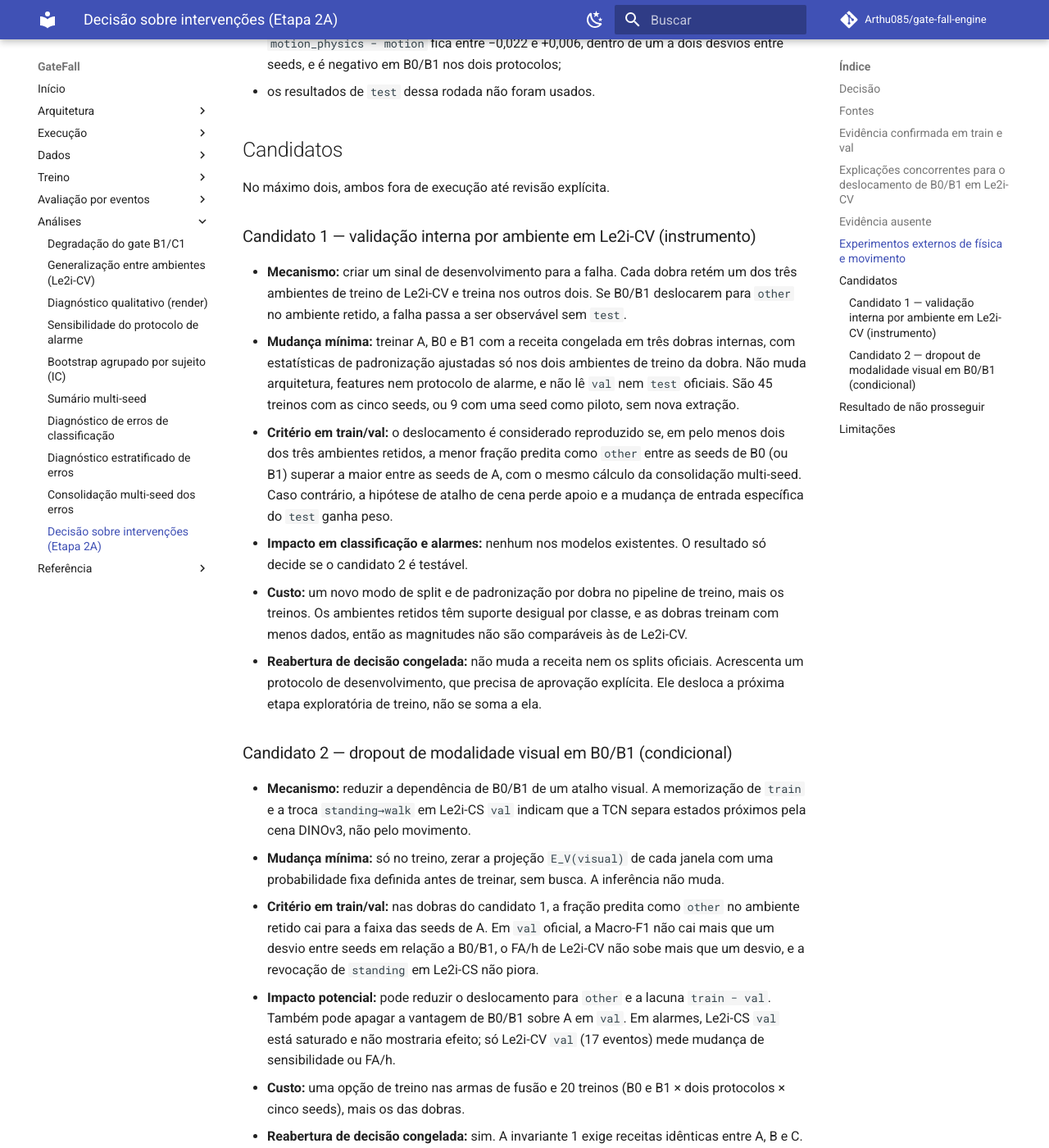
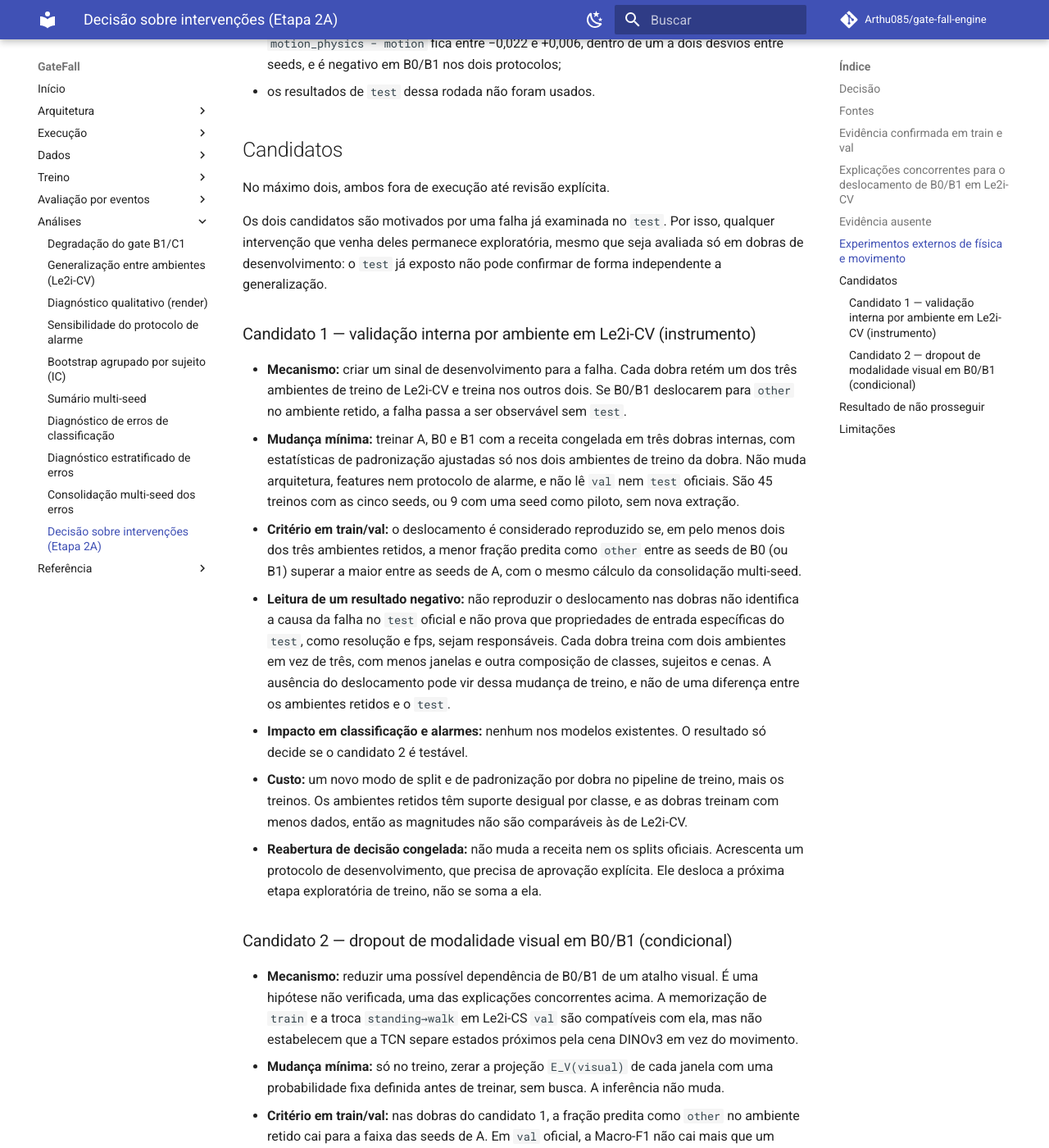
Before and after one commit to Arthu085/gate-fall-engine, an MkDocs documentation site: the page built from docs/analysis/intervention-decision.md, in a window 1280 px wide and 1400 px high, scrolled down 4736 px. Shown: the whole window at 82% size. Built offline with MkDocs 1.6.1 and Material for MkDocs 9.7.7, drawn with Linux system fonts in a browser that asks for light colours; comment, search, counter and statistics services are not loaded.

Commit message:
docs(analysis): qualify stage 2A candidate interpretations
Co-Authored-By: Claude <noreply@anthropic.com>

```diff
--- a/docs/analysis/intervention-decision.md
+++ b/docs/analysis/intervention-decision.md
@@ -179,6 +179,11 @@ não revisada. Ela não serve como evidência para esta decisão:
 
 No máximo dois, ambos fora de execução até revisão explícita.
 
+Os dois candidatos são motivados por uma falha já examinada no `test`. Por
+isso, qualquer intervenção que venha deles permanece exploratória, mesmo que
+seja avaliada só em dobras de desenvolvimento: o `test` já exposto não pode
+confirmar de forma independente a generalização.
+
 ### Candidato 1 — validação interna por ambiente em Le2i-CV (instrumento)
 
 - **Mecanismo:** criar um sinal de desenvolvimento para a falha. Cada dobra
@@ -193,9 +198,14 @@ No máximo dois, ambos fora de execução até revisão explícita.
 - **Critério em train/val:** o deslocamento é considerado reproduzido se, em
   pelo menos dois dos três ambientes retidos, a menor fração predita como
   `other` entre as seeds de B0 (ou B1) superar a maior entre as seeds de A,
-  com o mesmo cálculo da consolidação multi-seed. Caso contrário, a hipótese
-  de atalho de cena perde apoio e a mudança de entrada específica do `test`
-  ganha peso.
+  com o mesmo cálculo da consolidação multi-seed.
+- **Leitura de um resultado negativo:** não reproduzir o deslocamento nas
+  dobras não identifica a causa da falha no `test` oficial e não prova que
+  propriedades de entrada específicas do `test`, como resolução e fps, sejam
+  responsáveis. Cada dobra treina com dois ambientes em vez de três, com menos
+  janelas e outra composição de classes, sujeitos e cenas. A ausência do
+  deslocamento pode vir dessa mudança de treino, e não de uma diferença entre
+  os ambientes retidos e o `test`.
 - **Impacto em classificação e alarmes:** nenhum nos modelos existentes. O
   resultado só decide se o candidato 2 é testável.
 - **Custo:** um novo modo de split e de padronização por dobra no pipeline de
@@ -209,9 +219,11 @@ No máximo dois, ambos fora de execução até revisão explícita.
 
 ### Candidato 2 — dropout de modalidade visual em B0/B1 (condicional)
 
-- **Mecanismo:** reduzir a dependência de B0/B1 de um atalho visual. A
-  memorização de `train` e a troca `standing→walk` em Le2i-CS `val` indicam
-  que a TCN separa estados próximos pela cena DINOv3, não pelo movimento.
+- **Mecanismo:** reduzir uma possível dependência de B0/B1 de um atalho
+  visual. É uma hipótese não verificada, uma das explicações concorrentes
+  acima. A memorização de `train` e a troca `standing→walk` em Le2i-CS `val`
+  são compatíveis com ela, mas não estabelecem que a TCN separe estados
+  próximos pela cena DINOv3 em vez do movimento.
 - **Mudança mínima:** só no treino, zerar a projeção `E_V(visual)` de cada
   janela com uma probabilidade fixa definida antes de treinar, sem busca. A
   inferência não muda.
```
